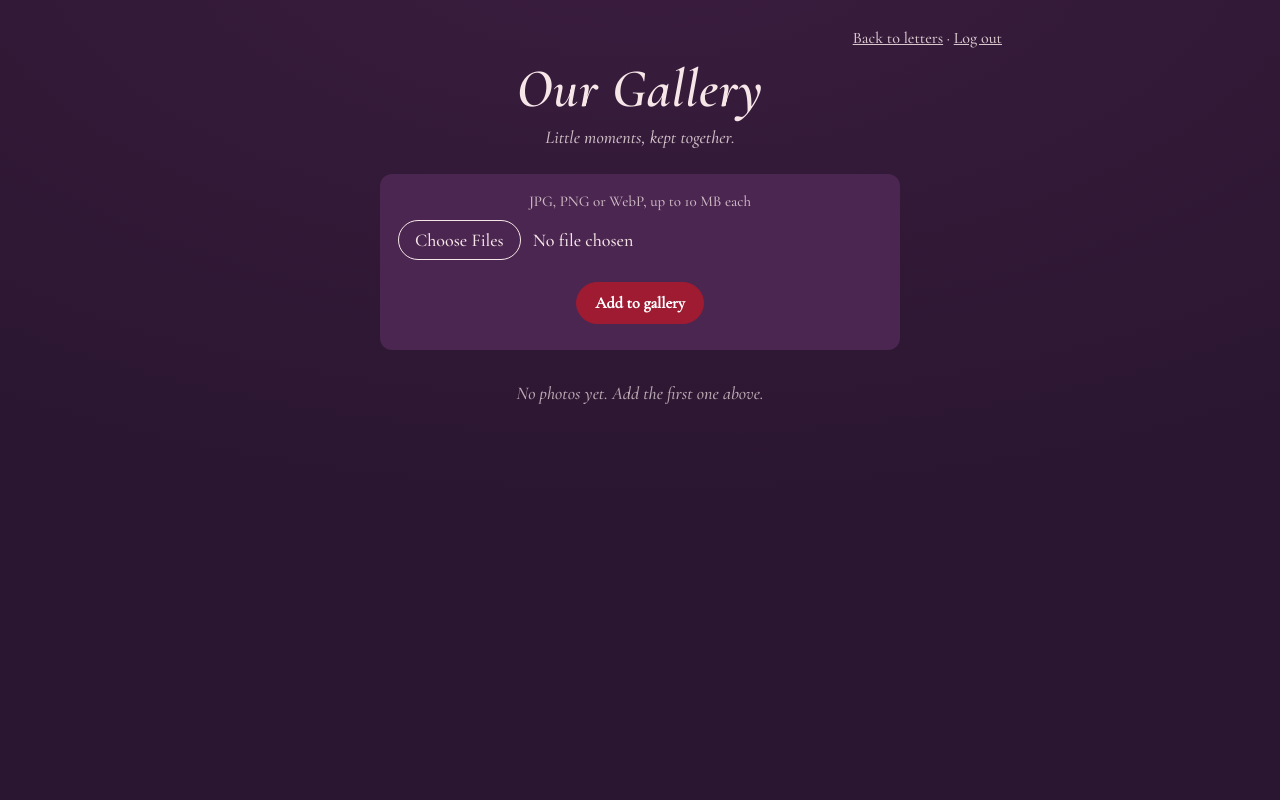
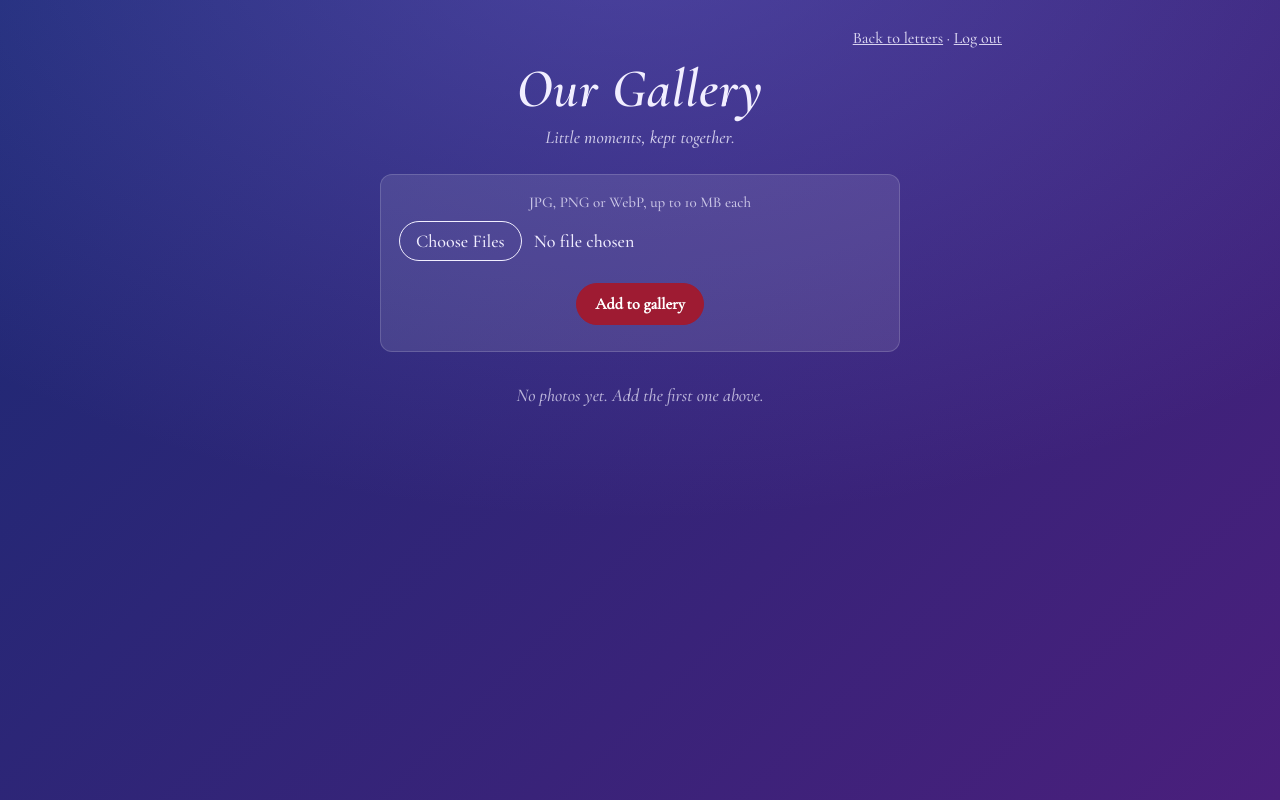
Before and after one commit to Mstar2-d/For-my-Baby, a Flask app: page /gallery in a window 1280 px wide. Run offline with Flask 3, Linux system fonts and the light colour scheme; the visitor is signed in with stand-in values (Sample User, id 1).

Commit message:
Change Color

```diff
--- a/static/style.css
+++ b/static/style.css
@@ -19,11 +20,15 @@
    ========================================================================== */
 
 :root {
-  /* Page */
-  --bg:       #2a1630;   /* main background (deep plum) */
-  --bg-glow:  #3b1d3f;   /* lighter glow at the top of the page */
-  --text:     #f6e6e8;   /* text on the dark background */
-  --card:     #4a2650;   /* list items and the login box */
+  /* Page background: a blend from blue to purple */
+  --bg-blue:   #1b2a74;   /* deep royal blue (top left of the page) */
+  --bg-purple: #4a1f7c;   /* rich purple (bottom right of the page) */
+  --bg-glow:   rgba(140, 118, 235, 0.35);   /* soft violet glow at the top */
+
+  /* Text and panels */
+  --text:     #f1eeff;                      /* text on the dark background */
+  --card:     rgba(255, 255, 255, 0.10);    /* list items and the login box */
+  --card-edge: rgba(255, 255, 255, 0.16);   /* thin border around panels */
 
   /* Paper */
   --paper:    #fbf3ee;   /* the letter paper */
@@ -65,8 +70,11 @@ html {
 body {
   margin: 0;
   min-height: 100vh;
-  background-color: var(--bg);
-  background-image: radial-gradient(1200px 600px at 50% -10%, var(--bg-glow), var(--bg));
+  background-color: var(--bg-blue);
+  background-image:
+    radial-gradient(1000px 600px at 50% -10%, var(--bg-glow), transparent),
+    linear-gradient(135deg, var(--bg-blue), var(--bg-purple));
+  background-attachment: fixed;   /* the colors stay put while you scroll */
   color: var(--text);
   font-family: "Cormorant Garamond", Georgia, serif;
   font-size: 18px;
@@ -563,6 +575,7 @@ button:disabled {
   padding: 18px;
   text-align: center;
   background: var(--card);
+  border: 1px solid var(--card-edge);
   border-radius: 12px;
 }
 
```
Also changed, not shown: other parts of static/style.css (+17 -12 lines).
